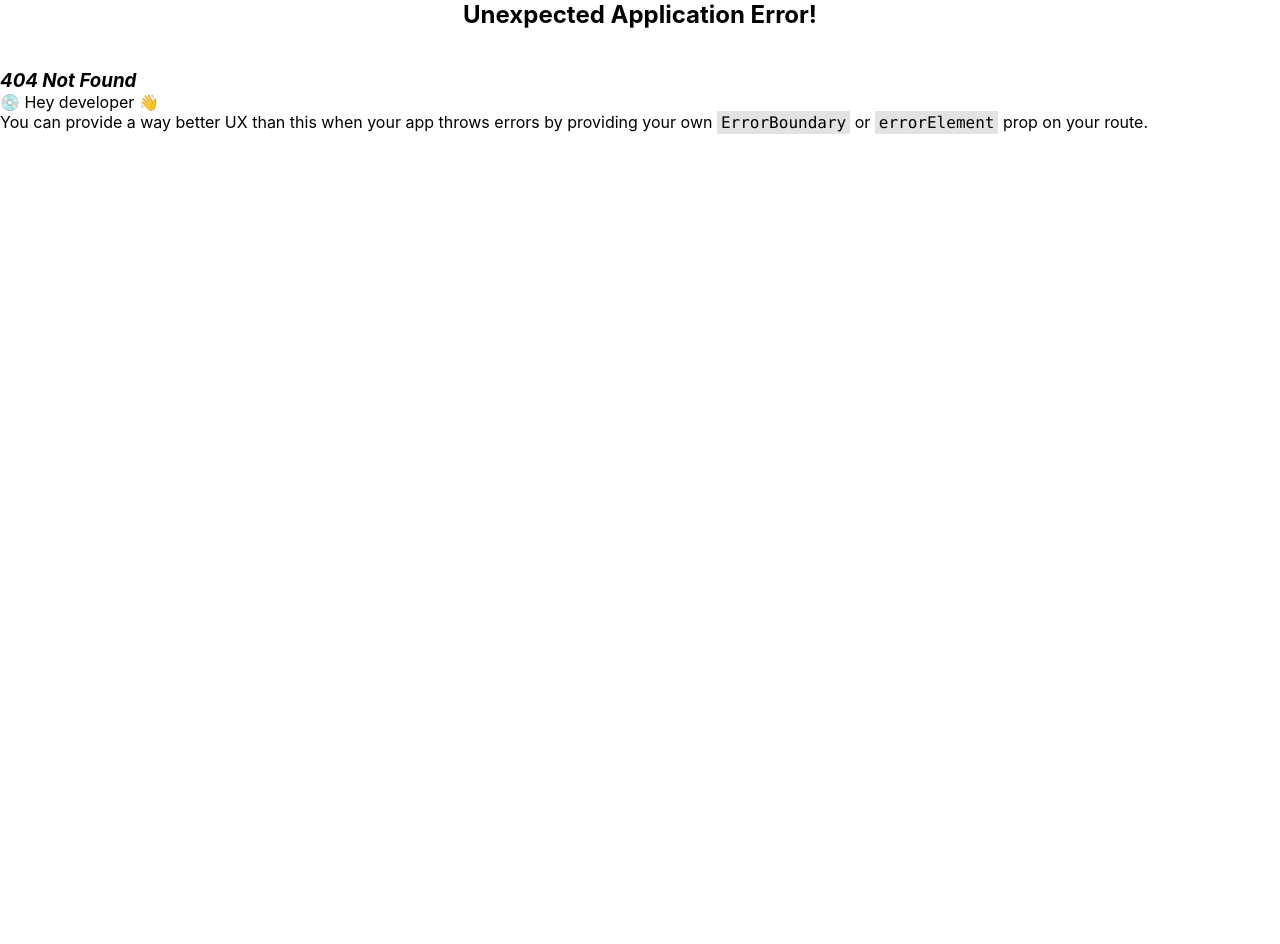
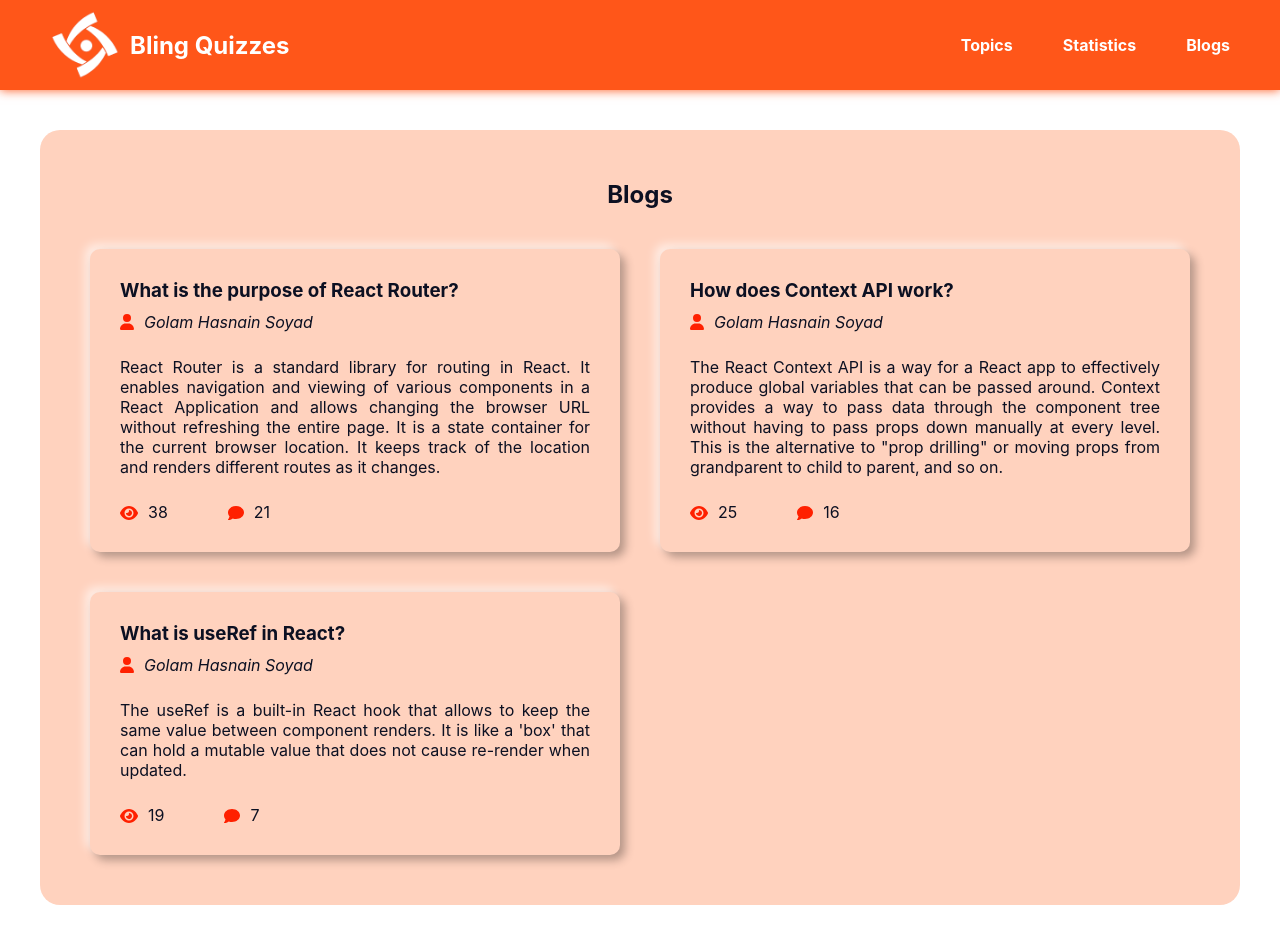
Before and after one commit to GHSoyad/bling-quizzes-react, a React (Create React App) app: page /blogs in a window 1280 px wide. Before the commit this address had no page. Before the commit the page ends 800 px from the top, so only its background shows below. Built offline with nearby package versions, Linux system fonts and the light colour scheme.

Commit message:
Added blogs page and blog content

```diff
--- a/package.json
+++ b/package.json
@@ -3,6 +3,10 @@
   "version": "0.1.0",
   "private": true,
   "dependencies": {
+    "@fortawesome/fontawesome-svg-core": "^6.2.0",
+    "@fortawesome/free-regular-svg-icons": "^6.2.0",
+    "@fortawesome/free-solid-svg-icons": "^6.2.0",
+    "@fortawesome/react-fontawesome": "^0.2.0",
     "@testing-library/jest-dom": "^5.16.5",
     "@testing-library/react": "^13.4.0",
     "@testing-library/user-event": "^13.5.0",
--- a/src/App.css
+++ b/src/App.css
@@ -1,6 +1,7 @@
 :root {
   --clr-primary: rgba(255, 68, 0, 0.9);
   --clr-text: #0c1022;
+  --clr-text-primary: #ff2000;
   --clr-bg: rgb(255, 210, 190);
 }
 
@@ -37,14 +38,14 @@ button {
 }
 
 .card {
-  box-shadow: 5px 5px 10px rgb(0 0 0 / 30%), -5px -5px 10px rgb(255 255 255);
+  box-shadow: 5px 5px 10px rgb(0 0 0 / 30%), -5px -5px 10px rgb(255 255 255 / 60%);
   transition: .3s;
   padding: 20px;
   border-radius: 10px;
 }
 
 .card:hover {
-  box-shadow: 7px 7px 10px rgb(0 0 0 / 50%), -7px -7px 10px rgb(255 255 255);
+  box-shadow: 7px 7px 10px rgb(0 0 0 / 50%), -7px -7px 15px rgb(255 255 255 / 80%);
 }
 
 .card-large {
@@ -54,3 +55,7 @@ button {
   border-radius: 20px;
   margin: 40px auto;
 }
+
+.icon {
+  color: var(--clr-text-primary);
+}
--- a/src/App.js
+++ b/src/App.js
@@ -1,5 +1,6 @@
 import { createBrowserRouter, RouterProvider } from 'react-router-dom';
 import './App.css';
+import Blogs from './components/Blogs/Blogs';
 import Home from './components/Home/Home';
 import QuizTopic from './components/QuizTopic/QuizTopic';
 import Statistics from './components/Statistics/Statistics';
@@ -28,6 +29,10 @@ function App() {
           path: '/statistics',
           loader: async () => fetch('https://openapi.programming-hero.com/api/quiz'),
           element: <Statistics></Statistics>
+        },
+        {
+          path: '/blogs',
+          element: <Blogs></Blogs>
         }
       ]
     }
--- /dev/null
+++ b/src/components/Blogs/Blogs.css
@@ -0,0 +1,46 @@
+.blogs {
+    display: grid;
+    grid-template-columns: repeat(2, 1fr);
+    gap: 40px;
+}
+
+.blog {
+    display: flex;
+    flex-direction: column;
+    justify-content: space-between;
+    gap: 10px;
+    padding: 30px;
+}
+
+.blog-details {
+    display: flex;
+    flex-direction: column;
+    gap: 10px;
+}
+
+.blog-author {
+    display: flex;
+    align-items: center;
+    gap: 10px;
+    font-style: italic;
+}
+
+.blog-description {
+    text-align: justify;
+    margin: 15px 0;
+}
+
+.blog-infos {
+    display: flex;
+    gap: 60px;
+}
+
+.blog-info {
+    display: flex;
+    align-items: center;
+    gap: 10px;
+}
+
+.blog-info .icon {
+    padding-top: 2px;
+}
--- /dev/null
+++ b/src/components/Blogs/Blogs.js
@@ -0,0 +1,67 @@
+import { FontAwesomeIcon } from '@fortawesome/react-fontawesome';
+import { faUser, faEye, faComment } from '@fortawesome/free-solid-svg-icons'
+import React from 'react';
+import './Blogs.css';
+
+const Blogs = () => {
+    return (
+        <div className='container card-large'>
+            <h2>Blogs</h2>
+            <div className='blogs'>
+                <div className='blog card'>
+                    <div className='blog-details'>
+                        <h3>What is the purpose of React Router?</h3>
+                        <p className='blog-author'><FontAwesomeIcon icon={faUser} className="icon"></FontAwesomeIcon> Golam Hasnain Soyad</p>
+                        <p className='blog-description'>React Router is a standard library for routing in React. It enables navigation and viewing of various components in a React Application and allows changing the browser URL without refreshing the entire page. It is a state container for the current browser location. It keeps track of the location and renders different routes as it changes.</p>
+                    </div>
+                    <div className='blog-infos'>
+                        <div className='blog-info'>
+                            <FontAwesomeIcon icon={faEye} className="icon"></FontAwesomeIcon>
+                            <span>38</span>
+                        </div>
+                        <div className='blog-info'>
+                            <FontAwesomeIcon icon={faComment} className="icon"></FontAwesomeIcon>
+                            <span>21</span>
+                        </div>
+                    </div>
+                </div>
+                <div className='blog card'>
+                    <div className='blog-details'>
+                        <h3>How does Context API work?</h3>
+                        <p className='blog-author'><FontAwesomeIcon icon={faUser} className="icon"></FontAwesomeIcon> Golam Hasnain Soyad</p>
+                        <p className='blog-description'>The React Context API is a way for a React app to effectively produce global variables that can be passed around. Context provides a way to pass data through the component tree without having to pass props down manually at every level. This is the alternative to "prop drilling" or moving props from grandparent to child to parent, and so on.</p>
+                    </div>
+                    <div className='blog-infos'>
+                        <div className='blog-info'>
+                            <FontAwesomeIcon icon={faEye} className="icon"></FontAwesomeIcon>
+                            <span>25</span>
+                        </div>
+                        <div className='blog-info'>
+                            <FontAwesomeIcon icon={faComment} className="icon"></FontAwesomeIcon>
+                            <span>16</span>
+                        </div>
+                    </div>
+                </div>
+                <div className='blog card'>
+                    <div className='blog-details'>
+                        <h3>What is useRef in React?</h3>
+                        <p className='blog-author'><FontAwesomeIcon icon={faUser} className="icon"></FontAwesomeIcon> Golam Hasnain Soyad</p>
+                        <p className='blog-description'>The useRef is a built-in React hook that allows to keep the same value between component renders. It is like a 'box' that can hold a mutable value that does not cause re-render when updated.</p>
+                    </div>
+                    <div className='blog-infos'>
+                        <div className='blog-info'>
+                            <FontAwesomeIcon icon={faEye} className="icon"></FontAwesomeIcon>
+                            <span>19</span>
+                        </div>
+                        <div className='blog-info'>
+                            <FontAwesomeIcon icon={faComment} className="icon"></FontAwesomeIcon>
+                            <span>7</span>
+                        </div>
+                    </div>
+                </div>
+            </div>
+        </div>
+    );
+};
+
+export default Blogs;
--- a/src/components/Question/Question.css
+++ b/src/components/Question/Question.css
@@ -5,7 +5,7 @@
 .question-detail {
     margin-bottom: 30px;
     font-weight: bold;
-    color: #ff2000;
+    color: var(--clr-text-primary);
 }
 
 .options {
--- a/src/components/QuizTopic/QuizTopic.js
+++ b/src/components/QuizTopic/QuizTopic.js
@@ -10,7 +10,7 @@ const QuizTopic = () => {
 
     return (
         <div className='container card-large quiz-topic'>
-            <h2>{name} Quizzes</h2>
+            <h2>{name} : {questions.length} Questions</h2>
 
             <div className='questions'>
                 {
```
Also changed, not shown: 1 other file (tests, documents, lock files or other folders).
